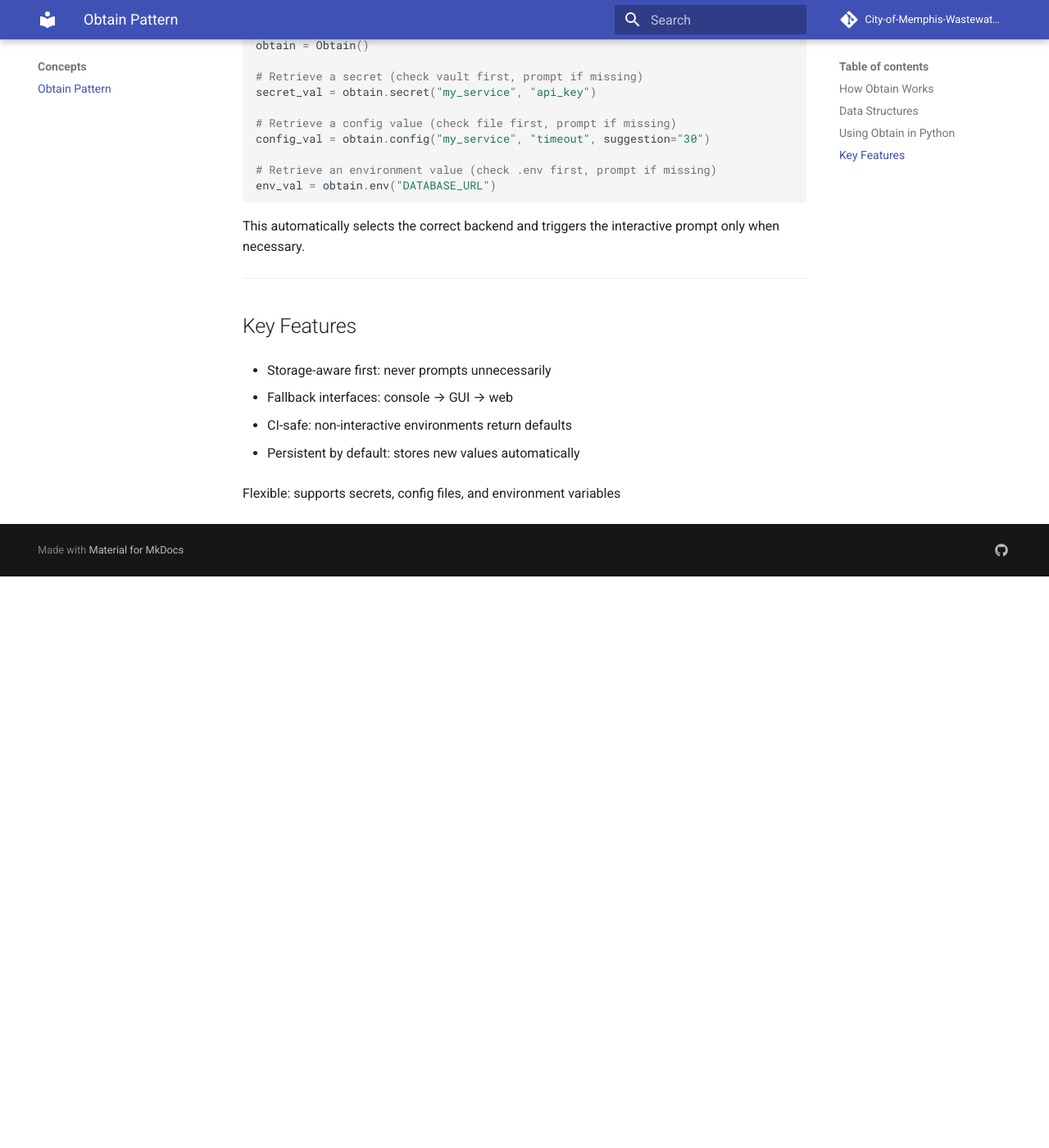
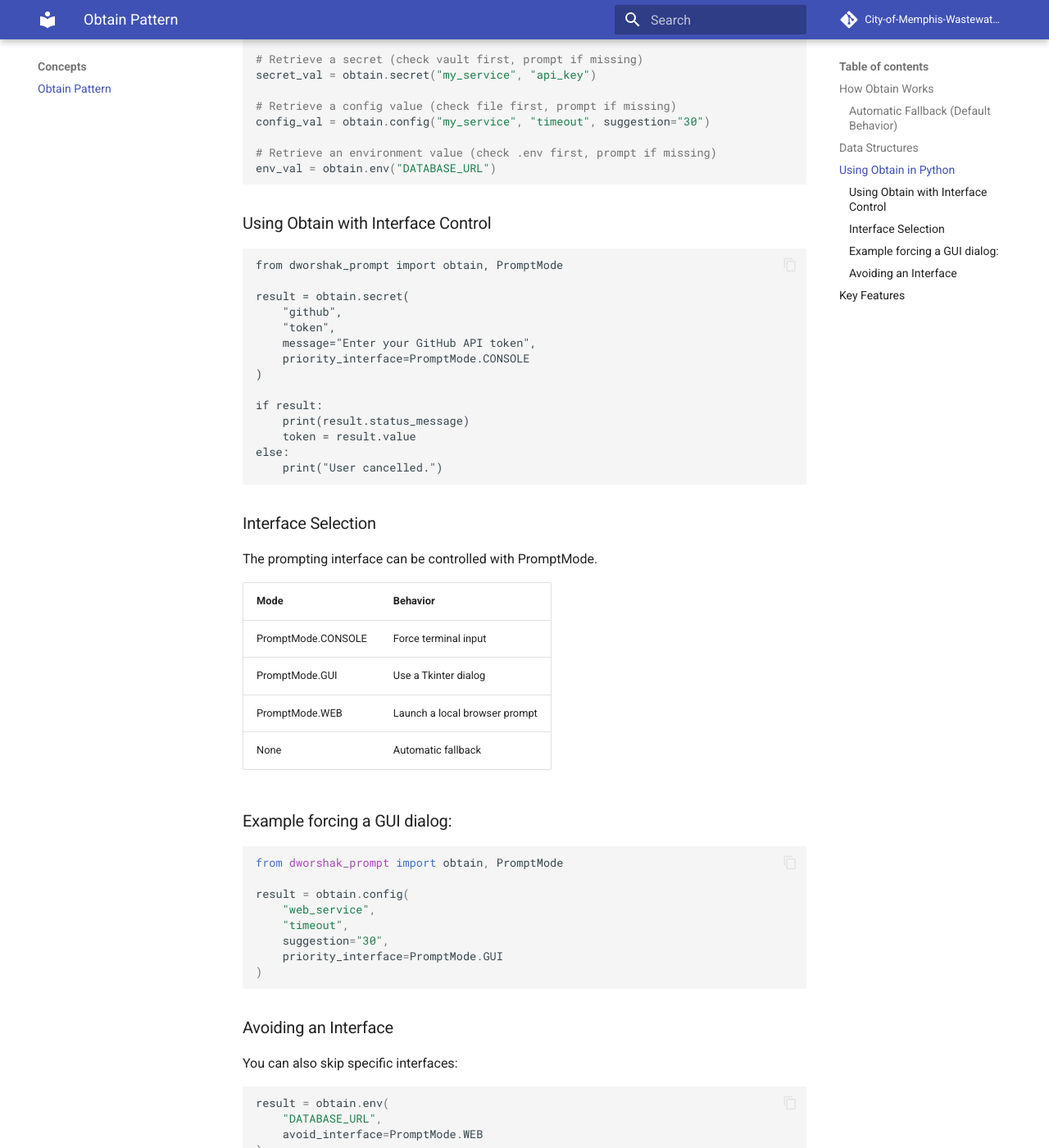
Before and after one commit to City-of-Memphis-Wastewater/dworshak, an MkDocs documentation site: the page built from docs/concepts/obtain.md, in a window 1280 px wide and 1400 px high, scrolled down 1689 px. Shown: the whole window at 82% size. Built offline with MkDocs 1.6.1 and Material for MkDocs 9.7.7, drawn with Linux system fonts in a browser that asks for light colours; comment, search, counter and statistics services are not loaded; before the commit the page ends 2392 px from its top, so only the background shows below that; some of the changed text lies outside the part shown.

Commit message:
improve examples for avoid and interfact

````diff
--- a/docs/concepts/obtain.md
+++ b/docs/concepts/obtain.md
@@ -9,11 +9,11 @@ dworshak-prompt.Obtain is a unified mechanism to retrieve configuration, secrets
 
 1. Check existing storage first
 
-Secrets → dworshak-secret vault
+- Secrets → dworshak-secret vault
 
-Configurations → dworshak-config JSON files
+- Configurations → dworshak-config JSON files
 
-Environment variables → .env files via dworshak-env
+- Environment variables → .env files via dworshak-env
 
 
 
@@ -21,26 +21,21 @@ Environment variables → .env files via dworshak-env
 
 If the requested value is missing or overwrite=True, Obtain will ask the user for input.
 
-Input is collected using a priority-aware interface sequence:
-
-1. Console (terminal)
-
-
-2. GUI (Tkinter)
-
-
-3. Web (local browser server)
-
-
-
-Incompatible modes are automatically skipped. CI environments or non-interactive shells can return defaults immediately.
-
+Input is collected using a priority-aware default interface sequence.
 
 
 3. Automatic persistence
 
 Unless forget=True, any new or updated value is saved back to the original storage (vault, config, or env file).
 
+
+### Automatic Fallback (Default Behavior)
+
+If no interface is specified, dworshak-prompt will try:
+
+Console → GUI → Web
+
+Unavailable interfaces are skipped automatically.
 
 
 ---
@@ -64,7 +59,6 @@ ObtainResult contains:
 - status_message: str — human-readable status
 
 
-
 ---
 
 ## Using Obtain in Python
@@ -85,8 +79,67 @@ config_val = obtain.config("my_service", "timeout", suggestion="30")
 env_val = obtain.env("DATABASE_URL")
 ```
 
-This automatically selects the correct backend and triggers the interactive prompt only when necessary.
+### Using Obtain with Interface Control
 
+```
+from dworshak_prompt import obtain, PromptMode
+
+result = obtain.secret(
+    "github",
+    "token",
+    message="Enter your GitHub API token",
+    priority_interface=PromptMode.CONSOLE
+)
+
+if result:
+    print(result.status_message)
+    token = result.value
+else:
+    print("User cancelled.")
+```
+
+
+### Interface Selection
+
+The prompting interface can be controlled with PromptMode.
+
+| Mode	| Behavior |
+| ------ | ------- |
+| PromptMode.CONSOLE	| Force terminal input |
+| PromptMode.GUI	| Use a Tkinter dialog |
+| PromptMode.WEB	| Launch a local browser prompt |
+| None	| Automatic fallback |
+
+
+### Example forcing a GUI dialog:
+
+```python
+from dworshak_prompt import obtain, PromptMode
+
+result = obtain.config(
+    "web_service",
+    "timeout",
+    suggestion="30",
+    priority_interface=PromptMode.GUI
+)
+```
+
+### Avoiding an Interface
+
+You can also skip specific interfaces:
+
+```python
+result = obtain.env(
+    "DATABASE_URL",
+    avoid_interface=PromptMode.WEB
+)
+```
+
+This will try:
+
+Console → GUI
+
+but never the web interface.
 
 ---
 
````
